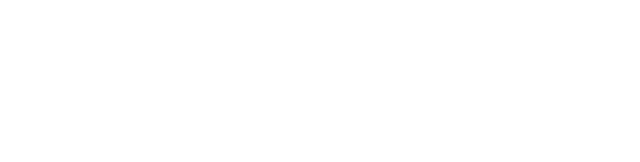
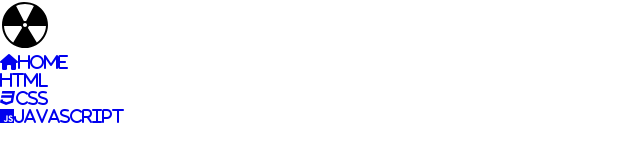
Before and after one commit to MichaelGreco7/JS-Navbar, a plain HTML site: page index.html in a window 1280 px wide. Shown: the whole page, without its empty margins (0-640 px from the left). Drawn offline with Linux system fonts and the light colour scheme.

Commit message:
starter html

```diff
--- a/index.html
+++ b/index.html
@@ -5,9 +5,51 @@
     <meta name="viewport" content="width=device-width, initial-scale=1.0" />
     <meta http-equiv="X-UA-Compatible" content="ie=edge" />
     <link rel="stylesheet" href="style.css" />
+
     <title>NavBar</title>
+    <!-- Font Awesome -->
+    <script src="https://use.fontawesome.com/0feb6ebab4.js"></script>
   </head>
   <body>
+    <nav class="navbar">
+      <div class="navbar__header">
+        <img src="./img/logo.svg" class="navbar__logo" alt="" />
+        <div class="navbar__btn">
+          <div class="bar bar1 "></div>
+          <div class="bar bar2 "></div>
+          <div class="bar bar3 "></div>
+        </div>
+      </div>
+      <ul class="navbar__links">
+        <!-- Single Link -->
+        <li>
+          <a href="#" class="navbar__single-link">
+            <i class="fas fa-home">Home</i>
+          </a>
+        </li>
+        <!-- Single Link -->
+        <li>
+          <a href="#" class="navbar__single-link">
+            <i class="fab fa-html">HTML</i>
+          </a>
+        </li>
+        <!-- Single Link -->
+        <li>
+          <a href="#" class="navbar__single-link">
+            <i class="fab fa-css3">CSS</i>
+          </a>
+        </li>
+        <!-- Single Link -->
+        <li>
+          <a href="#" class="navbar__single-link">
+            <i class="fab fa-js">JavaScript</i>
+          </a>
+        </li>
+      </ul>
+    </nav>
+
+    <header></header>
+
     <script src="app.js"></script>
   </body>
 </html>
```
Also changed, not shown: img/logo.svg (added), 1 other file.
